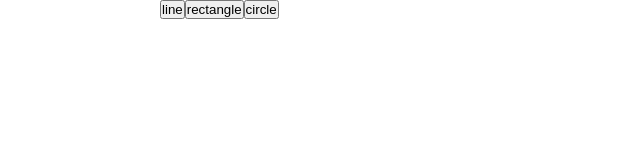
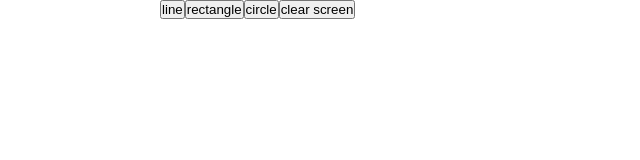
Before and after one commit to priyanshu4705/interview-assist, a React (Vite) app: page /whiteboard in a window 1280 px wide. Shown: the top 160 px of the page, without its empty margins (0-640 px from the left). Built offline with nearby package versions, Linux system fonts and the light colour scheme.

Commit message:
refactor draw

```diff
--- a/package.json
+++ b/package.json
@@ -14,10 +14,10 @@
     "react-dom": "^18.2.0",
     "react-monaco-editor": "^0.49.0",
     "react-router-dom": "6",
-    "roughjs": "^4.5.2",
-    "yarn": "^1.22.19"
+    "roughjs": "^4.5.2"
   },
   "devDependencies": {
+    "@types/react": "^18.0.17",
     "@vitejs/plugin-react": "^2.0.1",
     "vite": "^3.0.7"
   }
--- a/src/components/DrawingTool.jsx
+++ b/src/components/DrawingTool.jsx
@@ -67,6 +67,8 @@ const DrawingTool = () => {
         <button onClick={() => setElementType("line")}>line</button>
         <button onClick={() => setElementType("rectangle")}>rectangle</button>
         <button onClick={() => setElementType("circle")}>circle</button>
+        {/* <button onClick={() => setElementType("pencil")}>pencil</button> */}
+        <button onClick={() => setElements([])}>clear screen</button>
       </div>
       <canvas
         style={{zIndex: -1}}
--- a/src/components/WhiteBoard.jsx
+++ b/src/components/WhiteBoard.jsx
@@ -2,9 +2,9 @@ import DrawingTool from "./DrawingTool";
 
 const WhiteBoard = () => {
   return (
-    <div>
+    <>
       <DrawingTool />
-    </div>
+    </>
   );
 };
 
```
Also changed, not shown: src/App.css (line endings or trailing spaces), src/components/PencilTool.jsx (deleted), 1 other file (tests, documents, lock files or other folders).
